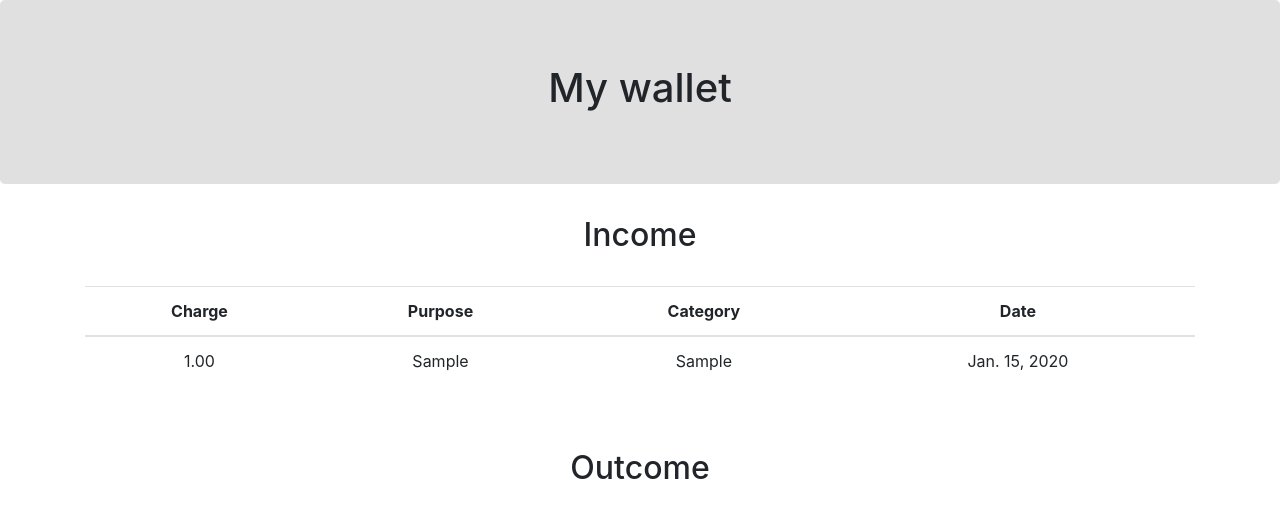
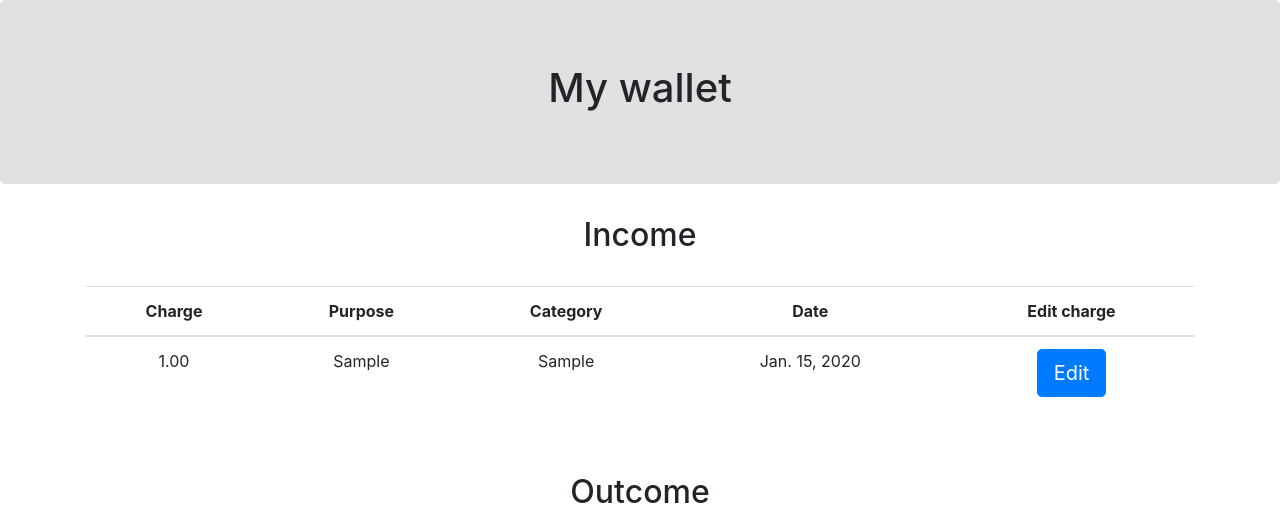
Before and after one commit to Brosha/Finance, a Django app: page /charges/1/ in a window 1280 px wide. Shown: the top 520 px of the page. Run offline with Django 3.2, Linux system fonts and the light colour scheme; a user stored in the database is signed in; tables that the repository leaves empty hold one stand-in row (values such as "Sample post"); some libraries are stand-ins or nearby versions.

Commit message:
Back button fix

```diff
--- a/finance/templates/account_edit.html
+++ b/finance/templates/account_edit.html
@@ -43,7 +43,7 @@
         <div class="control-group" style="align-content:left">
             <p >
 
-                <a class="btn btn-primary btn-lg" href=/profile/" role="button">Back</a>
+                <a class="btn btn-primary btn-lg" href="/profile/" role="button">Back</a>
             </p>
         </div>
     </div>
--- a/finance/templates/accountinput.html
+++ b/finance/templates/accountinput.html
@@ -45,7 +45,7 @@
         <div class="control-group" style="align-content:left">
             <p >
 
-                <a class="btn btn-primary btn-lg" href=/profile/" role="button">Back</a>
+                <a class="btn btn-primary btn-lg" href="/profile/" role="button">Back</a>
             </p>
         </div>
     </div>
--- a/finance/templates/add_goal.html
+++ b/finance/templates/add_goal.html
@@ -44,7 +44,7 @@
         <div class="control-group" style="align-content:left">
             <p >
 
-                <a class="btn btn-primary btn-lg" href=/profile/" role="button">Back</a>
+                <a class="btn btn-primary btn-lg" href="/profile/" role="button">Back</a>
             </p>
         </div>
     </div>
--- a/finance/templates/add_value_to_goal.html
+++ b/finance/templates/add_value_to_goal.html
@@ -44,7 +44,7 @@
         <div class="control-group" style="align-content:left">
             <p >
 
-                <a class="btn btn-primary btn-lg" href=/profile/" role="button">Back</a>
+                <a class="btn btn-primary btn-lg" href="/profile/" role="button">Back</a>
             </p>
         </div>
     </div>
--- a/finance/templates/editprofile.html
+++ b/finance/templates/editprofile.html
@@ -44,7 +44,7 @@
         <div class="control-group" style="align-content:left">
             <p >
 
-                <a class="btn btn-primary btn-lg" href=/profile/" role="button">Back</a>
+                <a class="btn btn-primary btn-lg" href="/profile/" role="button">Back</a>
             </p>
         </div>
     </div>
--- a/finance/templates/goals.html
+++ b/finance/templates/goals.html
@@ -66,7 +66,7 @@
         <div class="control-group" style="align-content:left">
             <p >
 
-                <a class="btn btn-primary btn-lg" href=/profile/" role="button">Back</a>
+                <a class="btn btn-primary btn-lg" href="/profile/" role="button">Back</a>
             </p>
         </div>
     </div>
--- a/finance/templates/input.html
+++ b/finance/templates/input.html
@@ -44,7 +44,7 @@
         <div class="control-group" style="align-content:left">
             <p >
 
-                <a class="btn btn-primary btn-lg" href=/profile/" role="button">Back</a>
+                <a class="btn btn-primary btn-lg" href="/profile/" role="button">Back</a>
             </p>
         </div>
     </div>
--- a/finance/templates/table.html
+++ b/finance/templates/table.html
@@ -19,6 +19,7 @@
                             <th style="text-align:center">Purpose</th>
                             <th style="text-align:center">Category</th>
                             <th style="text-align:center">Date</th>
+                            <th style="text-align:center">Edit charge</th>
                         </tr>
                     </thead>
 				    <tbody>
@@ -37,6 +38,10 @@
                                 <td>-</td>
                             {% endif %}
                             <td>{{charge.date}}</td>
+                            <td>
+                                {% url 'edit_charge'  acc.account_number charge.id as edit %}
+                            <a class="btn btn-primary btn-lg" href="../..{{edit }}" role="button">Edit</a>
+                            </td>
 
                         </tr>
             {% endif %}
--- a/finance/views.py
+++ b/finance/views.py
@@ -119,7 +119,7 @@ def add_charge(request, account_id=0):
         {'form': form, 'info': info, 'account_id': account_id}
     )
 
-
+@user_check
 @login_required(login_url='login')
 def edit_charge(request, account_id=0, charge_id=0):
     if request.method == 'POST':
@@ -157,6 +157,9 @@ def edit_charge(request, account_id=0, charge_id=0):
         request, 'edit_charge.html',
         {'form': form, 'info': info, 'account_id': account_id, 'charge_id': charge_id}
     )
+
+
+#def del_charge(request, account_id=0, charge_id=0):
 
 
 @user_check
```
Also changed, not shown: static/img/total.png.
